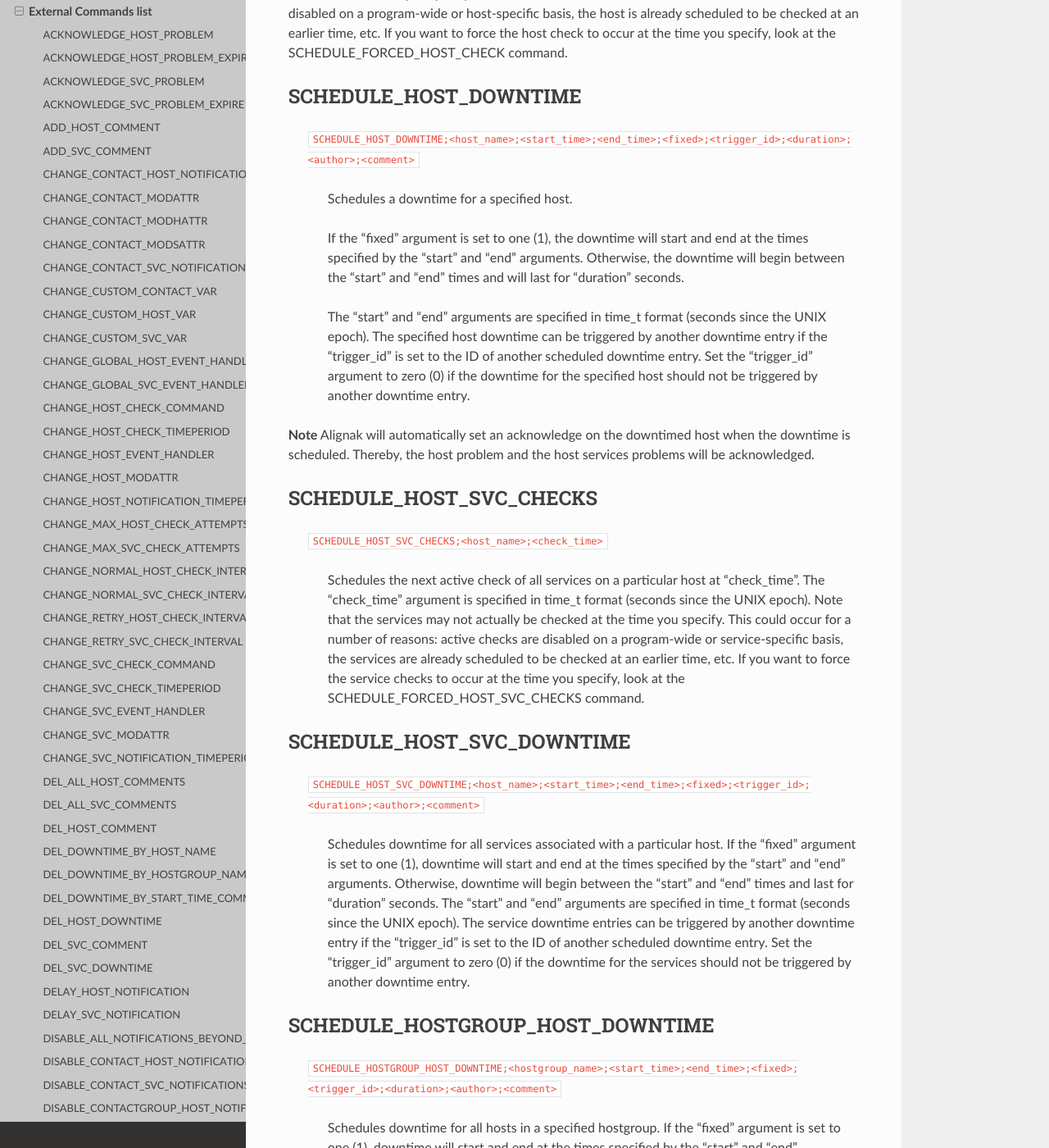
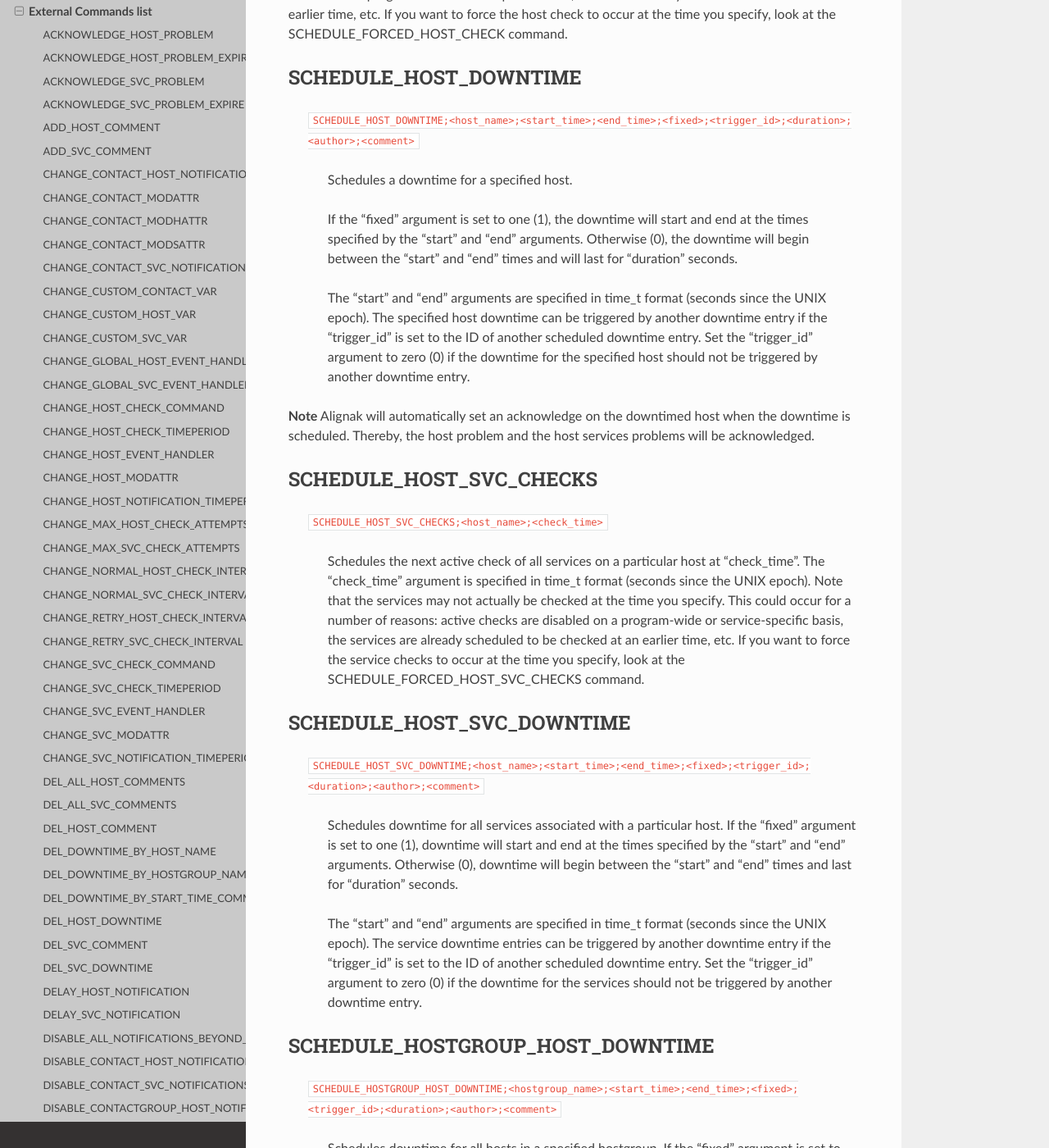
Before and after one commit to Alignak-monitoring/alignak-doc, a Sphinx documentation site: the page built from source/20_annexes/external_commands_list.rst, in a window 1280 px wide and 1400 px high, scrolled down 27077 px. Shown: the whole window at 82% size. Built offline with Sphinx 7.4.7 and the Read the Docs theme 2.0.0, drawn with Linux system fonts in a browser that asks for light colours; pages that are not in the unit, such as notebooks, are missing from menus; some of the changed text lies outside the part shown.

Commit message:
Closes #36

```diff
--- a/source/20_annexes/external_commands_list.rst
+++ b/source/20_annexes/external_commands_list.rst
@@ -1013,7 +1013,7 @@ SCHEDULE_HOST_DOWNTIME
 
       Schedules a downtime for a specified host.
 
-      If the "fixed" argument is set to one (1), the downtime will start and end at the times specified by the "start" and "end" arguments. Otherwise, the downtime will begin between the "start" and "end" times and will last for "duration" seconds.
+      If the "fixed" argument is set to one (1), the downtime will start and end at the times specified by the "start" and "end" arguments. Otherwise (0), the downtime will begin between the "start" and "end" times and will last for "duration" seconds.
 
       The "start" and "end" arguments are specified in time_t format (seconds since the UNIX epoch). The specified host downtime can be triggered by another downtime entry if the "trigger_id" is set to the ID of another scheduled downtime entry. Set the "trigger_id" argument to zero (0) if the downtime for the specified host should not be triggered by another downtime entry.
 
@@ -1032,7 +1032,9 @@ SCHEDULE_HOST_SVC_DOWNTIME
 
    ``SCHEDULE_HOST_SVC_DOWNTIME;<host_name>;<start_time>;<end_time>;<fixed>;<trigger_id>;<duration>;<author>;<comment>``
 
-      Schedules downtime for all services associated with a particular host. If the "fixed" argument is set to one (1), downtime will start and end at the times specified by the "start" and "end" arguments. Otherwise, downtime will begin between the "start" and "end" times and last for "duration" seconds. The "start" and "end" arguments are specified in time_t format (seconds since the UNIX epoch). The service downtime entries can be triggered by another downtime entry if the "trigger_id" is set to the ID of another scheduled downtime entry. Set the "trigger_id" argument to zero (0) if the downtime for the services should not be triggered by another downtime entry.
+      Schedules downtime for all services associated with a particular host. If the "fixed" argument is set to one (1), downtime will start and end at the times specified by the "start" and "end" arguments. Otherwise (0), downtime will begin between the "start" and "end" times and last for "duration" seconds.
+
+      The "start" and "end" arguments are specified in time_t format (seconds since the UNIX epoch). The service downtime entries can be triggered by another downtime entry if the "trigger_id" is set to the ID of another scheduled downtime entry. Set the "trigger_id" argument to zero (0) if the downtime for the services should not be triggered by another downtime entry.
 
 SCHEDULE_HOSTGROUP_HOST_DOWNTIME
 ~~~~~~~~~~~~~~~~~~~~~~~~~~~~~~~~
```
Also changed, not shown: other parts of source/20_annexes/external_commands_list.rst (+6 -6 lines).
